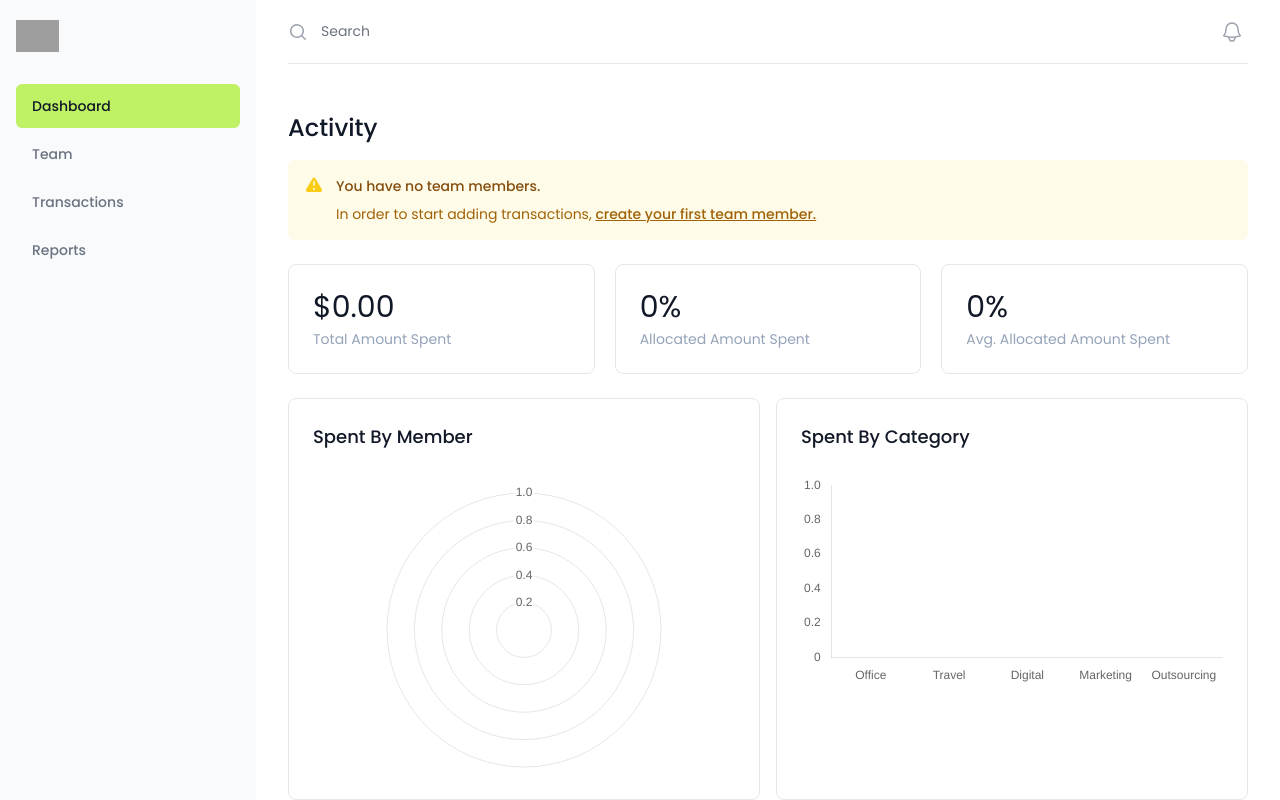
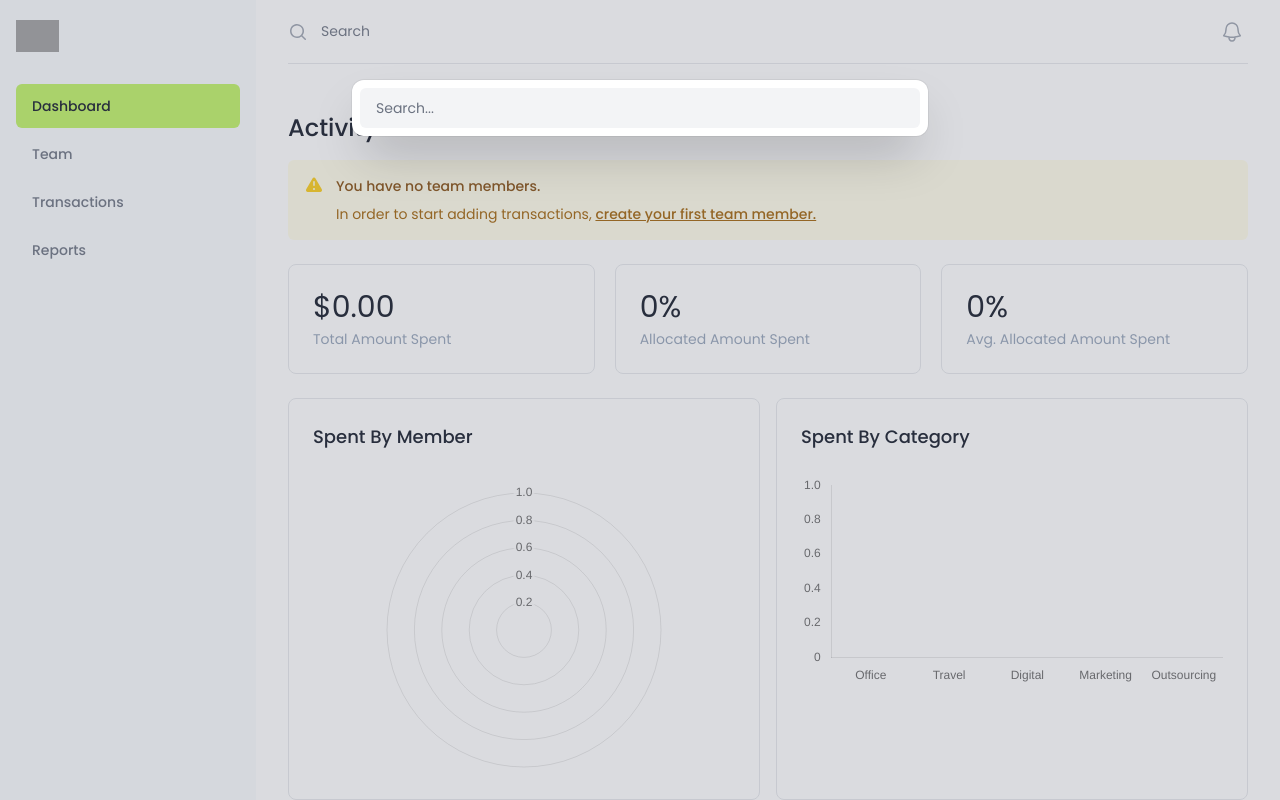
Before and after one commit to simoncarriere/ledger-app, a React (Create React App) app: page / in a window 1280 px wide. Shown: the top 800 px of the page. Built offline with nearby package versions, Linux system fonts and the light colour scheme; grey boxes are pictures that could not be loaded; a web font is replaced by a local one.

Commit message:
Command bar boiler

```diff
--- a/src/App.js
+++ b/src/App.js
@@ -9,6 +9,7 @@ import LedgerContextProvider from './contexts/LedgerContext';
 import Sidenav from './components/Sidenav';
 import Topbar from './components/Topbar';
 import Main from './Main'
+// import CmdPalette from './components/CmdPalette'
 
 function App() {
 
@@ -30,6 +31,8 @@ function App() {
               {/* MAIN CONTENT */}
               <Main/>
 
+              {/* <CmdPalette /> */}
+
             </div>
           </div>
       </BrowserRouter>
--- /dev/null
+++ b/src/components/CmdPalette.js
@@ -0,0 +1,115 @@
+import { Fragment, useState, useContext } from "react";
+import { Combobox, Dialog, Transition } from "@headlessui/react";
+// Context
+import { LedgerContext } from "../contexts/LedgerContext";
+
+function classNames(...classes) {
+  return classes.filter(Boolean).join(" ");
+}
+
+export default function CmdPalette() {
+  const [query, setQuery] = useState("");
+  const [open, setOpen] = useState(true);
+
+  const { transactions, users } = useContext(LedgerContext);
+
+  const filteredTransactions =
+    query === ""
+      ? []
+      : transactions.filter((transaction) => {
+          return transaction.title.toLowerCase().includes(query.toLowerCase());
+        });
+
+  //   const filteredItems =
+  //     query === ''
+  //       ? []
+  //       : transactions.filter((transaction) => {
+  //           return transaction.title.toLowerCase().includes(query.toLowerCase())
+  //         })
+
+  //   const groups = filteredItems.reduce((groups, item) => {
+  //     return { ...groups, [item.category]: [...(groups[item.category] || []), item] }
+  //   }, {})
+
+  //   console.log(filteredItems)
+
+  return (
+    <Transition.Root
+      show={open}
+      as={Fragment}
+      afterLeave={() => setQuery("")}
+      appear
+    >
+      <Dialog as="div" className="relative z-10" onClose={setOpen}>
+        <Transition.Child
+          as={Fragment}
+          enter="ease-out duration-300"
+          enterFrom="opacity-0"
+          enterTo="opacity-100"
+          leave="ease-in duration-200"
+          leaveFrom="opacity-100"
+          leaveTo="opacity-0"
+        >
+          <div className="fixed inset-0 transition-opacity bg-gray-500 bg-opacity-25" />
+        </Transition.Child>
+
+        <div className="fixed inset-0 z-10 p-4 overflow-y-auto sm:p-6 md:p-20">
+          <Transition.Child
+            as={Fragment}
+            enter="ease-out duration-300"
+            enterFrom="opacity-0 scale-95"
+            enterTo="opacity-100 scale-100"
+            leave="ease-in duration-200"
+            leaveFrom="opacity-100 scale-100"
+            leaveTo="opacity-0 scale-95"
+          >
+            <Dialog.Panel className="max-w-xl p-2 mx-auto transition-all transform bg-white shadow-2xl rounded-xl ring-1 ring-black ring-opacity-5">
+              <Combobox
+                onChange={(transaction) =>
+                  (window.location = transaction.transaction_id)
+                }
+              >
+                <Combobox.Input
+                  className="w-full rounded-md border-0 bg-gray-100 px-4 py-2.5 text-gray-900 placeholder-gray-500 focus:ring-0 sm:text-sm"
+                  placeholder="Search..."
+                  onChange={(event) => setQuery(event.target.value)}
+                />
+
+                {filteredTransactions.length > 0 && (
+                  <Combobox.Options
+                    static
+                    className="py-2 -mb-2 overflow-y-auto text-sm text-gray-800 max-h-72 scroll-py-2"
+                  >
+                    {filteredTransactions.map((transaction) => (
+                      <Combobox.Option
+                        key={transaction.transaction_id}
+                        value={transaction.title}
+                        className={({ active }) =>
+                          classNames(
+                            "cursor-default select-none rounded-md px-4 py-2",
+                            active && "bg-indigo-600 text-white"
+                          )
+                        }
+                      >
+                        {transaction.title}
+                      </Combobox.Option>
+                    ))}
+                  </Combobox.Options>
+                )}
+
+                {query !== "" && filteredTransactions.length === 0 && (
+                  <div className="px-4 text-center py-14 sm:px-14">
+                    {/* <UsersIcon className="w-6 h-6 mx-auto text-gray-400" aria-hidden="true" /> */}
+                    <p className="mt-4 text-sm text-gray-900">
+                      No Transactions found using that search term.
+                    </p>
+                  </div>
+                )}
+              </Combobox>
+            </Dialog.Panel>
+          </Transition.Child>
+        </div>
+      </Dialog>
+    </Transition.Root>
+  );
+}
--- a/src/components/Topbar.js
+++ b/src/components/Topbar.js
@@ -1,11 +1,34 @@
-import {useState} from 'react'
+import { Fragment, useState, useContext } from 'react'
+import { Combobox, Dialog, Transition } from '@headlessui/react'
+// Context
+import { LedgerContext } from '../contexts/LedgerContext'
 
 import { Bars3BottomLeftIcon, BellIcon } from '@heroicons/react/24/outline'
 import { MagnifyingGlassIcon } from '@heroicons/react/20/solid'
 
+
+
+function classNames(...classes) {
+  return classes.filter(Boolean).join(' ')
+}
+
 const Topbar = ({setSidebarOpen}) => {
 
   const [searchTerm, setSearchTerm] = useState('')
+
+
+  const [query, setQuery] = useState('')
+  const [open, setOpen] = useState(true)
+
+  const {transactions, users} = useContext(LedgerContext)
+
+  const filteredTransactions =
+  query === ''
+    ? []
+    : transactions.filter((transaction) => {
+        return transaction.title.toLowerCase().includes(query.toLowerCase())
+      })
+
 
   return (
         <div className="sticky top-0 z-10 flex flex-shrink-0 h-16 bg-white border-b border-gray-200">
@@ -49,6 +72,105 @@ const Topbar = ({setSidebarOpen}) => {
                   </button>
                 </div>
               </div>
+
+
+
+
+
+
+
+
+
+
+
+
+
+
+
+              <Transition.Root show={open} as={Fragment} afterLeave={() => setQuery('')} appear>
+                  <Dialog as="div" className="relative z-10" onClose={setOpen}>
+                  <Transition.Child
+                      as={Fragment}
+                      enter="ease-out duration-300"
+                      enterFrom="opacity-0"
+                      enterTo="opacity-100"
+                      leave="ease-in duration-200"
+                      leaveFrom="opacity-100"
+                      leaveTo="opacity-0"
+                  >
+                      <div className="fixed inset-0 transition-opacity bg-gray-500 bg-opacity-25" />
+                  </Transition.Child>
+
+                  <div className="fixed inset-0 z-10 p-4 overflow-y-auto sm:p-6 md:p-20">
+                      <Transition.Child
+                      as={Fragment}
+                      enter="ease-out duration-300"
+                      enterFrom="opacity-0 scale-95"
+                      enterTo="opacity-100 scale-100"
+                      leave="ease-in duration-200"
+                      leaveFrom="opacity-100 scale-100"
+                      leaveTo="opacity-0 scale-95"
+                      >
+                      <Dialog.Panel className="max-w-xl p-2 mx-auto transition-all transform bg-white shadow-2xl rounded-xl ring-1 ring-black ring-opacity-5">
+                          <Combobox onChange={(transaction) => (window.location = transaction.transaction_id)}>
+                          <Combobox.Input
+                              className="w-full rounded-md border-0 bg-gray-100 px-4 py-2.5 text-gray-900 placeholder-gray-500 focus:ring-0 sm:text-sm"
+                              placeholder="Search..."
+                              onChange={(event) => setQuery(event.target.value)}
+                          />
+
+                          {filteredTransactions.length > 0 && (
+                              <Combobox.Options
+                              static
+                              className="py-2 -mb-2 overflow-y-auto text-sm text-gray-800 max-h-72 scroll-py-2"
+                              >
+                              {filteredTransactions.map((transaction) => (
+                                  <Combobox.Option
+                                  key={transaction.transaction_id}
+                                  value={transaction.title}
+                                  className={({ active }) =>
+                                      classNames(
+                                      'cursor-default select-none rounded-md px-4 py-2',
+                                      active && 'bg-lime-100 '
+                                      )
+                                  }
+                                  >
+                                  {transaction.title}
+                                  </Combobox.Option>
+                              ))}
+                              </Combobox.Options>
+                          )}
+
+                          {query !== '' && filteredTransactions.length === 0 && (
+                              <div className="px-4 text-center py-14 sm:px-14">
+                              {/* <UsersIcon className="w-6 h-6 mx-auto text-gray-400" aria-hidden="true" /> */}
+                              <p className="mt-4 text-sm text-gray-900">No Transactions found using that search term.</p>
+                              </div>
+                          )}
+                          </Combobox>
+                      </Dialog.Panel>
+                      </Transition.Child>
+                  </div>
+                  </Dialog>
+              </Transition.Root>
+
+
+
+
+
+
+
+
+
+
+
+
+
+
+
+
+
+
         </div>
      );
 }
```
